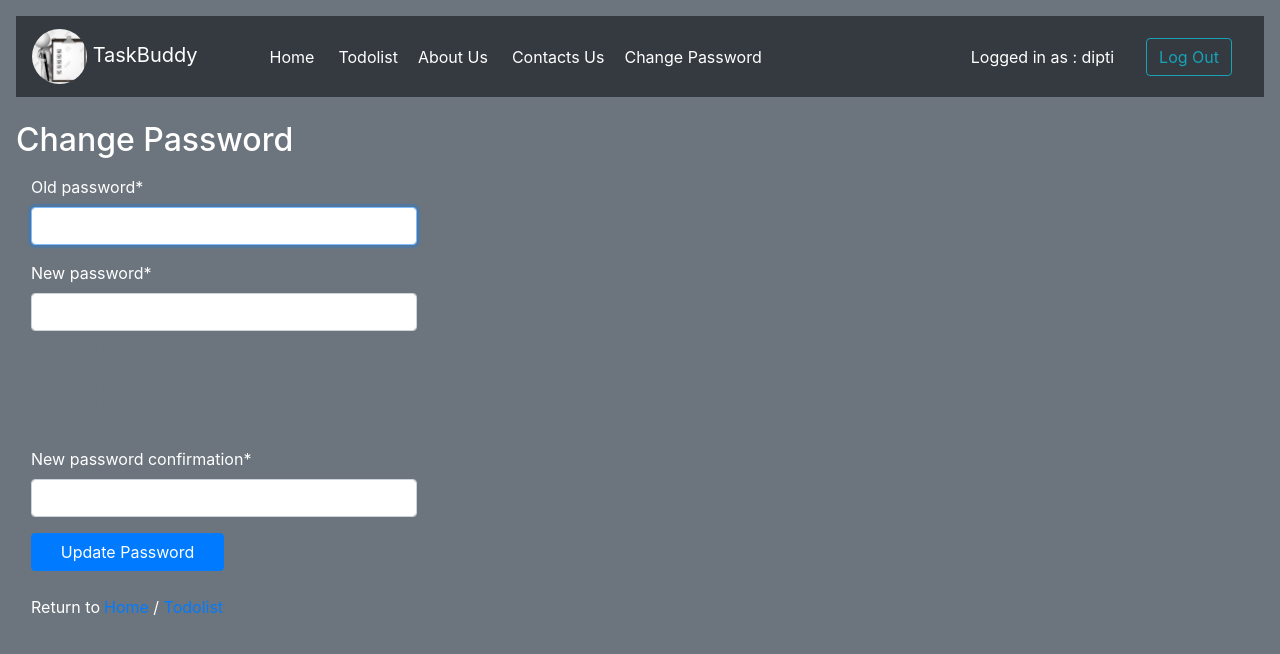
After one commit to diptishegar/Taskbuddy, a Django app: page /account/change-password/ in a window 1280 px wide. The commit adds this page. Shown: the top 654 px of the page. Run offline with Django 3.2, Linux system fonts and the light colour scheme; a user stored in the database is signed in; some libraries are stand-ins or nearby versions.

Commit message:
uploading for sec webs

```diff
--- a/taskbuddy/settings.py
+++ b/taskbuddy/settings.py
@@ -14,9 +14,9 @@ BASE_DIR = os.path.dirname(os.path.dirname(os.path.abspath(__file__)))
 SECRET_KEY='olh@&@5v9r_gxx+lj3&=x0*0^*2kr9-0c3tm3=%7*_e%&$(ns^'
 
 # SECURITY WARNING: don't run with debug turned on in production!
-DEBUG = False
+DEBUG = True
 
-ALLOWED_HOSTS = ['taskbro.herokuapp.com', '127.0.0.1']
+ALLOWED_HOSTS = []
 
 
 # Application definition
@@ -115,7 +115,7 @@ USE_TZ = True
 # https://docs.djangoproject.com/en/3.0/howto/static-files/
 
 
-STATIC_ROOT = os.path.join(BASE_DIR, 'staticfiles')
+
 STATIC_URL = '/static/'
 STATICFILES_DIRS = [(os.path.join(BASE_DIR, 'static')),]
 
--- a/taskbuddy/urls.py
+++ b/taskbuddy/urls.py
@@ -1,7 +1,7 @@
-
 from django.contrib import admin
 from django.urls import path, include
 from todolist import views as dip_views
+
 
 urlpatterns = [
     path('admin/', admin.site.urls),
--- a/templates/base.html
+++ b/templates/base.html
@@ -13,8 +13,8 @@ red meta tags -->
     {% block title %}
     {% endblock title %}
 
-
-    <nav class="navbar navbar-expand-lg navbar-dark bg-dark">
+    {% block navbar %}
+      <nav class="navbar navbar-expand-lg navbar-dark bg-dark">
         <a class="navbar-brand" href="{% url 'index' %}"><img src="{% static 'image/dips.jpg' %}" alt="Taskbuddy" class="rounded-circle" height="55" width="55">    TaskBuddy</a>
         <button class="navbar-toggler" type="button" data-toggle="collapse" data-target="#navbarNavAltMarkup" aria-controls="navbarNavAltMarkup" aria-expanded="false" aria-label="Toggle navigation">
           <span class="navbar-toggler-icon"></span>
@@ -23,9 +23,12 @@ red meta tags -->
           <div class="navbar-nav">
             <a class="nav-item nav-link active ml-5" href="{% url 'index' %}">Home</a>
             <a class="nav-item nav-link active ml-2" href="{% url 'todolist' %}">Todolist</a>
-            <a class="nav-item nav-link active ml-2" href="{% url 'contact' %}">Contacts</a>
             <a class="nav-item nav-link active ml-1" href="{% url 'about' %}">About Us</a>
-          </div>
+            <a class="nav-item nav-link active ml-2" href="{% url 'contact' %}">Contacts Us</a>
+            {% if user.is_authenticated %}
+              <a class="nav-item nav-link active ml-1 text-white" href="{% url 'change-password' %}">Change Password</a>
+            {% endif %}
+            </div>
         </div>
         {% if user.is_authenticated %}
         <div class="form-inline my-2 my-lg-0">
@@ -44,6 +47,7 @@ red meta tags -->
         {% endif %}
 
       </nav>
+      {% endblock navbar %}
       {% block style %}
 
       {% endblock style %}
--- a/todolist/templates/todolist.html
+++ b/todolist/templates/todolist.html
@@ -1,8 +1,9 @@
 {% extends 'base.html' %}
-
+{% load static %}
 {% block title %}
     <title>Todolist Manager- Taskbuddy</title>
 {% endblock title %}
+
 
 {% block content %}
     <div class="container">
--- a/todolist/urls.py
+++ b/todolist/urls.py
@@ -1,5 +1,6 @@
 from django.urls import path
 from todolist import views
+
 
 urlpatterns = [
     path('todolist', views.todolist, name='todolist'),
@@ -8,4 +9,5 @@ urlpatterns = [
     path('pending/<task_id>', views.pending_task, name='pending_task'),
     path('edit/<task_id>', views.edit_task, name='edit_task'),
 
+
 ]
--- /dev/null
+++ b/users_app/templates/change-password.html
@@ -0,0 +1,19 @@
+{% extends 'base.html' %}
+{% load crispy_forms_tags %}
+
+{% block title %}<title>Change-password-TaskBuddy</title>{% endblock title %}
+
+{% block content %}
+    <br>
+    <h2>Change Password</h2>
+
+    <form method="POST" class="mt-3 col-4">
+        {% csrf_token %}
+        {{ form|crispy }}
+        <button type="submit" class="btn btn-primary ml- 1 col-6" data-toggle="button" aria-pressed="false">
+        Update Password</button>
+        <br>
+        <br>
+        Return to<a href="{% url 'index' %}" class="ml-1">Home</a> / <a href="{% url 'todolist'%}">Todolist</a>
+    </form>
+{% endblock content %}
--- a/users_app/templates/register.html
+++ b/users_app/templates/register.html
@@ -1,4 +1,5 @@
 {% extends 'base.html' %}
+
 {% load crispy_forms_tags %}
 
 {% block title %}
--- a/users_app/urls.py
+++ b/users_app/urls.py
@@ -8,7 +8,13 @@ urlpatterns = [
     path('login', auth_views.LoginView.as_view(template_name='login.html'), name='login'),
     path('logout', auth_views.LogoutView.as_view(template_name='logout.html'), name='logout'),
     path('forgot', auth_views.LogoutView.as_view(template_name='forgot.html'), name='forgot'),
-
-
-
+    # Change Password
+    path(
+        'change-password/',
+        auth_views.PasswordChangeView.as_view(
+            template_name='change-password.html',
+            success_url = '/'
+        ),
+        name='change-password'
+    ),
 ]
--- a/users_app/views.py
+++ b/users_app/views.py
@@ -1,6 +1,7 @@
 from django.shortcuts import render, redirect
 from .forms import CustomRegisterForm
 from django.contrib import messages
+
 
 # Create your views here.
 def register(request):
```
Also changed, not shown: todolist/templates/more.html (added, +18 -0 lines), db.sqlite3.
